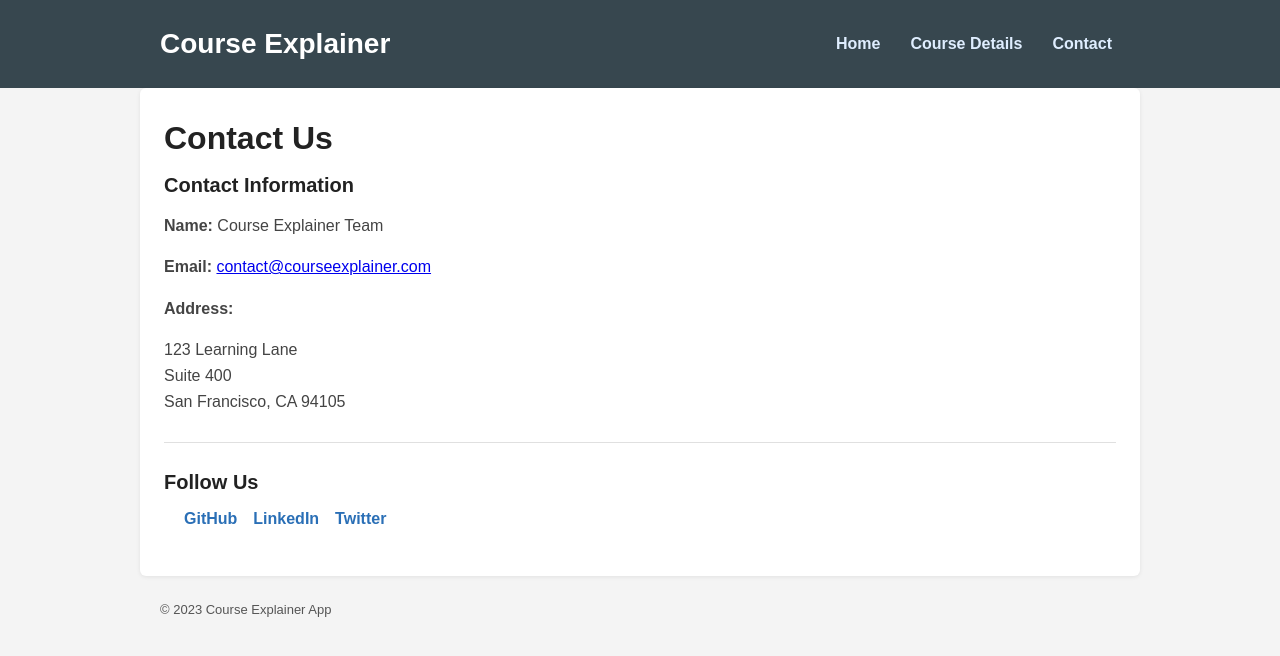
After one commit to Gayane05/course-explainer-app, a Flask app: page /contact in a window 1280 px wide. The commit adds this page. Shown: the top 656 px of the page. Run offline with Flask 3, Linux system fonts and the light colour scheme.

Commit message:
Add Contact page with social media links
- New /contact route with hardcoded contact info (name, email, address)
- Social media links (GitHub, LinkedIn, Twitter) with new-tab security attrs
- Nav link added to layout.html
- CSS for .contact-details, .social-links, .section-divider
- 5 new unit tests covering route, content, and nav link
- tests/__init__.py fixes sys.path for formatter-safe test discovery
- implement_ui_user_story slash command (design-first workflow)

Co-Authored-By: Claude Sonnet 4.6 <noreply@anthropic.com>

```diff
--- a/src/app.py
+++ b/src/app.py
@@ -1,10 +1,11 @@
 from flask import Flask, render_template
-from views import index, course
+from views import index, course, contact
 
 app = Flask(__name__)
 
 app.add_url_rule('/', endpoint='index', view_func=index)
 app.add_url_rule('/course/<course_id>', endpoint='course', view_func=course)
+app.add_url_rule('/contact', endpoint='contact', view_func=contact)
 
 if __name__ == '__main__':
     app.run(debug=True)
--- a/src/static/css/styles.css
+++ b/src/static/css/styles.css
@@ -21,6 +21,17 @@ p { line-height:1.6; color:#444; }
 /* list styling for course links */
 .container ul { padding-left:20px; }
 .container ul li a { color:#2a6fb6; }
+
+/* contact page */
+.contact-details { margin-bottom: 24px; }
+.contact-details h2, .social-section h2 { font-size: 20px; margin-bottom: 12px; }
+.contact-label { font-weight: 600; }
+.contact-details address { font-style: normal; line-height: 1.6; color: #444; }
+.section-divider { border: none; border-top: 1px solid #e0e0e0; margin: 28px 0; }
+.social-links { list-style: none; padding: 0; display: flex; gap: 16px; flex-wrap: wrap; }
+.social-links li { margin: 0; }
+.social-links a { color: #2a6fb6; font-weight: 600; text-decoration: none; }
+.social-links a:hover { text-decoration: underline; }
 
 /* footer */
 .site-footer { max-width:1000px; margin:18px auto; padding:8px 20px; color:#555; font-size:13px; }
--- /dev/null
+++ b/src/templates/contact.html
@@ -0,0 +1,31 @@
+{% extends 'layout.html' %}
+
+{% block title %}Contact – Course Explainer{% endblock %}
+
+{% block content %}
+<h1>Contact Us</h1>
+
+<div class="contact-details">
+  <h2>Contact Information</h2>
+  <p><span class="contact-label">Name:</span> {{ contact.name }}</p>
+  <p><span class="contact-label">Email:</span> <a href="mailto:{{ contact.email }}">{{ contact.email }}</a></p>
+  <p><span class="contact-label">Address:</span><br>
+    <address>{{ contact.address | replace('\n', '<br>') | safe }}</address>
+  </p>
+</div>
+
+{% if contact.social_links %}
+<hr class="section-divider">
+
+<div class="social-section">
+  <h2>Follow Us</h2>
+  <ul class="social-links">
+    {% for link in contact.social_links %}
+      {% if link.url %}
+      <li><a href="{{ link.url }}" target="_blank" rel="noopener noreferrer">{{ link.platform }}</a></li>
+      {% endif %}
+    {% endfor %}
+  </ul>
+</div>
+{% endif %}
+{% endblock %}
--- a/src/templates/layout.html
+++ b/src/templates/layout.html
@@ -14,6 +14,7 @@
         <ul class="main-nav">
           <li><a href="{{ url_for('index') }}">Home</a></li>
           <li><a href="{{ url_for('course', course_id=1) }}">Course Details</a></li>
+          <li><a href="{{ url_for('contact') }}">Contact</a></li>
         </ul>
       </nav>
     </div>
--- a/src/views.py
+++ b/src/views.py
@@ -1,7 +1,14 @@
 from flask import render_template
+from models import contact_info
+
 
 def index():
     return render_template('index.html')
 
+
 def course(course_id):
     return render_template('course.html', course_id=course_id)
+
+
+def contact():
+    return render_template('contact.html', contact=contact_info)
```
Also changed, not shown: src/models.py (+18 -3 lines), tests/__init__.py (added, +5 -0 lines), tests/test_app.py (+30 -5 lines), .claude/commands/implement_ui_user_story.md (added).
